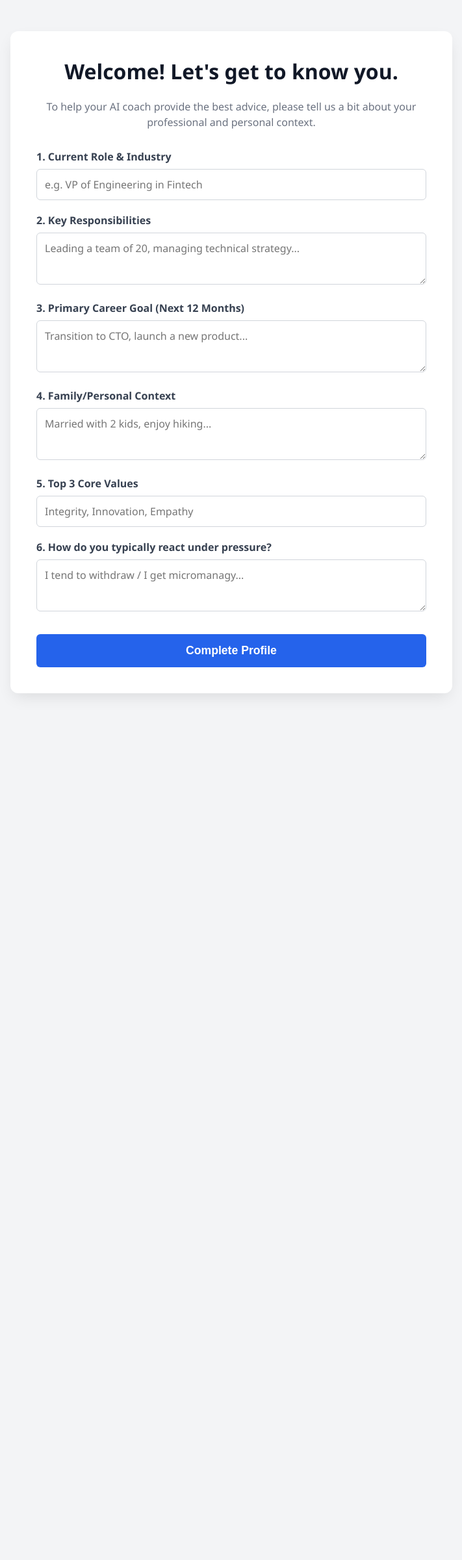
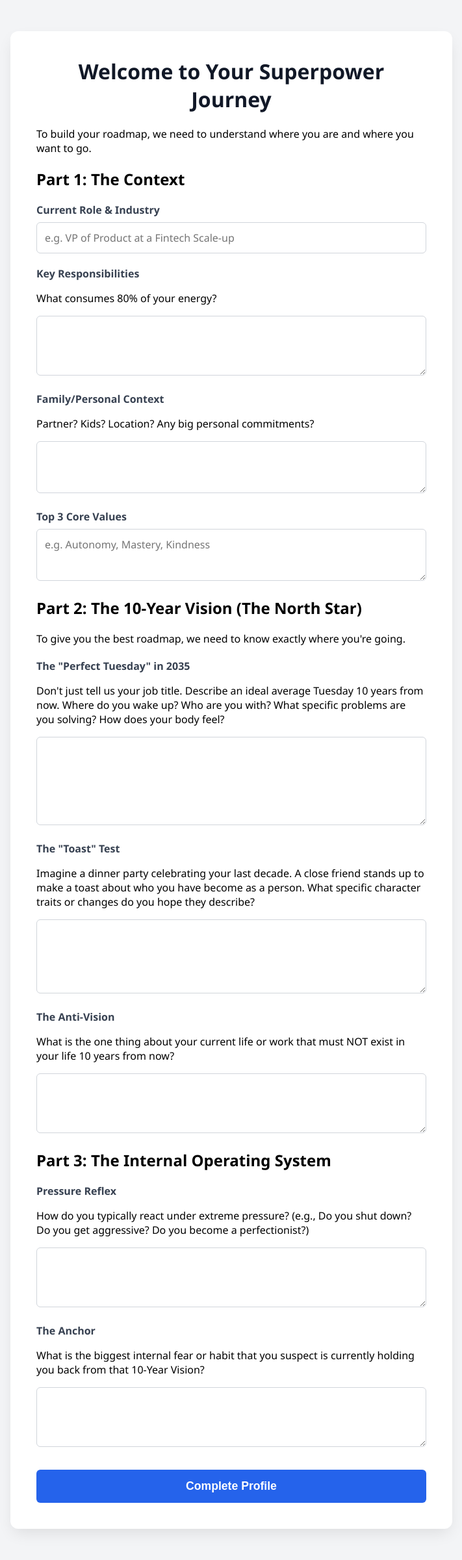
Before and after one commit to Emiliotso/superpowerapp, a Django app: page /onboarding/ in a window 1280 px wide. Shown: the whole page at 65% size, without its empty margins (284-995 px from the left). Before the commit the page ends 1072 px from the top, so only its background shows below. Run offline with Django 4.2, Linux system fonts and the light colour scheme; the visitor is signed in with stand-in values (Sample User, id 1).

Commit message:
feat: update onboarding questionnaire with 10-year vision and internal OS

```diff
--- a/core/models.py
+++ b/core/models.py
@@ -31,12 +31,24 @@ class Profile(models.Model):
 
     # Onboarding / User Context
     onboarding_completed = models.BooleanField(default=False)
+
+    # Part 1: Context
     current_role = models.CharField(max_length=255, blank=True)
     responsibilities = models.TextField(blank=True)
-    career_goal = models.TextField(blank=True)
     family_context = models.TextField(blank=True)
     core_values = models.TextField(blank=True)
-    stress_response = models.TextField(blank=True)
+
+    # Part 2: 10-Year Vision
+    vision_perfect_tuesday = models.TextField(blank=True, verbose_name="The Perfect Tuesday in 2035")
+    vision_toast_test = models.TextField(blank=True, verbose_name="The Toast Test")
+    vision_anti_vision = models.TextField(blank=True, verbose_name="The Anti-Vision")
+
+    # Part 3: Internal Operating System
+    stress_response = models.TextField(blank=True, verbose_name="Pressure Reflex")
+    internal_anchor = models.TextField(blank=True, verbose_name="The Anchor")
+
+    # Deprecated / Replaced (Keep for now or remove if fresh start? User just wiped DB so we can keep or repurpose)
+    career_goal = models.TextField(blank=True) # Can be deprecated or kept as summary
 
     def __str__(self):
         return f"Profile for {self.user.username}"
--- a/core/templates/onboarding.html
+++ b/core/templates/onboarding.html
@@ -86,34 +86,92 @@
 
 <body>
     <div class="container">
-        <h1>Welcome! Let's get to know you.</h1>
-        <p class="intro">To help your AI coach provide the best advice, please tell us a bit about your professional and
-            personal context.</p>
+        <div class="onboarding-container">
+            <h1>Welcome to Your Superpower Journey</h1>
+            <p class="subtitle">To build your roadmap, we need to understand where you are and where you want to go.</p>
 
-        <form method="post">
-            {% csrf_token %}
+            <form method="post">
+                {% csrf_token %}
 
-            <label>1. Current Role & Industry</label>
-            <input type="text" name="role" required placeholder="e.g. VP of Engineering in Fintech">
+                <!-- Part 1: The Context -->
+                <div class="section">
+                    <h2>Part 1: The Context</h2>
 
-            <label>2. Key Responsibilities</label>
-            <textarea name="responsibilities" required
-                placeholder="Leading a team of 20, managing technical strategy..."></textarea>
+                    <div class="form-group">
+                        <label>Current Role & Industry</label>
+                        <input type="text" name="role" placeholder="e.g. VP of Product at a Fintech Scale-up" required>
+                    </div>
 
-            <label>3. Primary Career Goal (Next 12 Months)</label>
-            <textarea name="goal" required placeholder="Transition to CTO, launch a new product..."></textarea>
+                    <div class="form-group">
+                        <label>Key Responsibilities</label>
+                        <p class="help-text">What consumes 80% of your energy?</p>
+                        <textarea name="responsibilities" rows="3" required></textarea>
+                    </div>
 
-            <label>4. Family/Personal Context</label>
-            <textarea name="family" required placeholder="Married with 2 kids, enjoy hiking..."></textarea>
+                    <div class="form-group">
+                        <label>Family/Personal Context</label>
+                        <p class="help-text">Partner? Kids? Location? Any big personal commitments?</p>
+                        <textarea name="family" rows="2"></textarea>
+                    </div>
 
-            <label>5. Top 3 Core Values</label>
-            <input type="text" name="values" required placeholder="Integrity, Innovation, Empathy">
+                    <div class="form-group">
+                        <label>Top 3 Core Values</label>
+                        <textarea name="values" rows="2" placeholder="e.g. Autonomy, Mastery, Kindness"></textarea>
+                    </div>
+                </div>
 
-            <label>6. How do you typically react under pressure?</label>
-            <textarea name="stress" required placeholder="I tend to withdraw / I get micromanagy..."></textarea>
+                <!-- Part 2: The 10-Year Vision -->
+                <div class="section">
+                    <h2>Part 2: The 10-Year Vision (The North Star)</h2>
+                    <p class="section-desc">To give you the best roadmap, we need to know exactly where you're going.
+                    </p>
 
-            <button type="submit">Complete Profile</button>
-        </form>
+                    <div class="form-group">
+                        <label>The "Perfect Tuesday" in 2035</label>
+                        <p class="help-text">Don't just tell us your job title. Describe an ideal average Tuesday 10
+                            years from now. Where do you wake up? Who are you with? What specific problems are you
+                            solving? How does your body feel?</p>
+                        <textarea name="vision_perfect_tuesday" rows="5" required></textarea>
+                    </div>
+
+                    <div class="form-group">
+                        <label>The "Toast" Test</label>
+                        <p class="help-text">Imagine a dinner party celebrating your last decade. A close friend stands
+                            up to make a toast about who you have become as a person. What specific character traits or
+                            changes do you hope they describe?</p>
+                        <textarea name="vision_toast_test" rows="4" required></textarea>
+                    </div>
+
+                    <div class="form-group">
+                        <label>The Anti-Vision</label>
+                        <p class="help-text">What is the one thing about your current life or work that must NOT exist
+                            in your life 10 years from now?</p>
+                        <textarea name="vision_anti_vision" rows="3" required></textarea>
+                    </div>
+                </div>
+
+                <!-- Part 3: The Internal Operating System -->
+                <div class="section">
+                    <h2>Part 3: The Internal Operating System</h2>
+
+                    <div class="form-group">
+                        <label>Pressure Reflex</label>
+                        <p class="help-text">How do you typically react under extreme pressure? (e.g., Do you shut down?
+                            Do you get aggressive? Do you become a perfectionist?)</p>
+                        <textarea name="stress" rows="3" required></textarea>
+                    </div>
+
+                    <div class="form-group">
+                        <label>The Anchor</label>
+                        <p class="help-text">What is the biggest internal fear or habit that you suspect is currently
+                            holding you back from that 10-Year Vision?</p>
+                        <textarea name="internal_anchor" rows="3" required></textarea>
+                    </div>
+                </div>
+
+                <button type="submit" class="btn-primary">Complete Profile</button>
+            </form>
+        </div>
     </div>
 </body>
 
--- a/core/views.py
+++ b/core/views.py
@@ -51,10 +51,17 @@ def profile_analysis_view(request):
     text_data += f"\n--- USER CONTEXT ---\n"
     text_data += f"Role: {profile.current_role}\n"
     text_data += f"Responsibilities: {profile.responsibilities}\n"
-    text_data += f"Goal: {profile.career_goal}\n"
     text_data += f"Family: {profile.family_context}\n"
     text_data += f"Values: {profile.core_values}\n"
+
+    text_data += f"\n--- 10-YEAR VISION ---\n"
+    text_data += f"Perfect Tuesday (2035): {profile.vision_perfect_tuesday}\n"
+    text_data += f"Toast Test: {profile.vision_toast_test}\n"
+    text_data += f"Anti-Vision: {profile.vision_anti_vision}\n"
+
+    text_data += f"\n--- INTERNAL OPERATING SYSTEM ---\n"
     text_data += f"Stress Response: {profile.stress_response}\n"
+    text_data += f"The Anchor: {profile.internal_anchor}\n"
 
     for s in completed_surveys:
         text_data += f"\n--- Feedback from {s.respondent_name} ---\n"
@@ -114,10 +121,17 @@ def chat_view(request):
             context_data += f"\n--- USER CONTEXT ---\n"
             context_data += f"Role: {profile.current_role}\n"
             context_data += f"Responsibilities: {profile.responsibilities}\n"
-            context_data += f"Goal: {profile.career_goal}\n"
             context_data += f"Family: {profile.family_context}\n"
             context_data += f"Values: {profile.core_values}\n"
+
+            context_data += f"\n--- 10-YEAR VISION ---\n"
+            context_data += f"Perfect Tuesday (2035): {profile.vision_perfect_tuesday}\n"
+            context_data += f"Toast Test: {profile.vision_toast_test}\n"
+            context_data += f"Anti-Vision: {profile.vision_anti_vision}\n"
+
+            context_data += f"\n--- INTERNAL OPERATING SYSTEM ---\n"
             context_data += f"Stress Response: {profile.stress_response}\n"
+            context_data += f"The Anchor: {profile.internal_anchor}\n"
 
             for s in completed_surveys:
                 context_data += f"\n--- Feedback (Anonymous) ---\n"
@@ -173,10 +187,18 @@ def onboarding_view(request):
         profile = request.user.profile
         profile.current_role = request.POST.get('role', '')
         profile.responsibilities = request.POST.get('responsibilities', '')
-        profile.career_goal = request.POST.get('goal', '')
         profile.family_context = request.POST.get('family', '')
         profile.core_values = request.POST.get('values', '')
+
+        # New Vision Fields
+        profile.vision_perfect_tuesday = request.POST.get('vision_perfect_tuesday', '')
+        profile.vision_toast_test = request.POST.get('vision_toast_test', '')
+        profile.vision_anti_vision = request.POST.get('vision_anti_vision', '')
+
+        # Internal OS
         profile.stress_response = request.POST.get('stress', '')
+        profile.internal_anchor = request.POST.get('internal_anchor', '')
+
         profile.onboarding_completed = True
         profile.save()
         return redirect('dashboard')
```
Also changed, not shown: core/migrations/0007_profile_internal_anchor_profile_vision_anti_vision_and_more.py (added).
